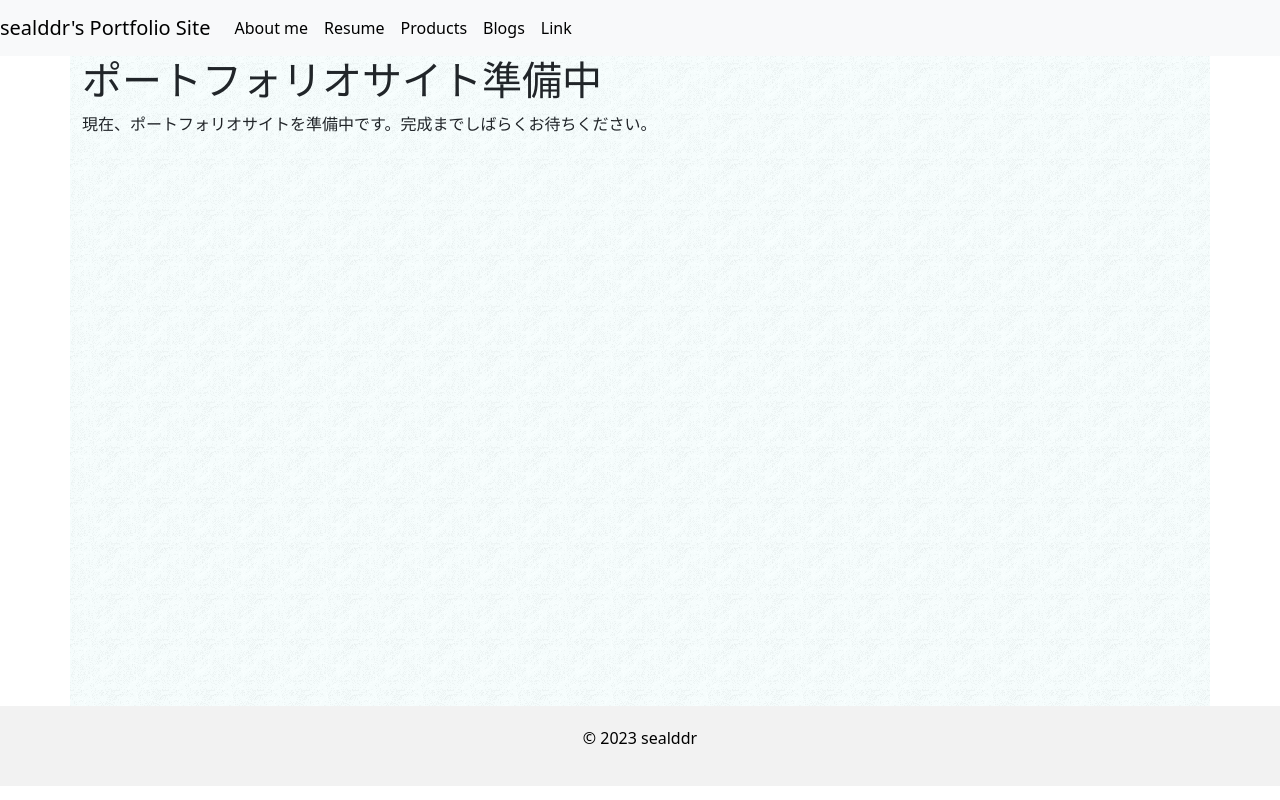
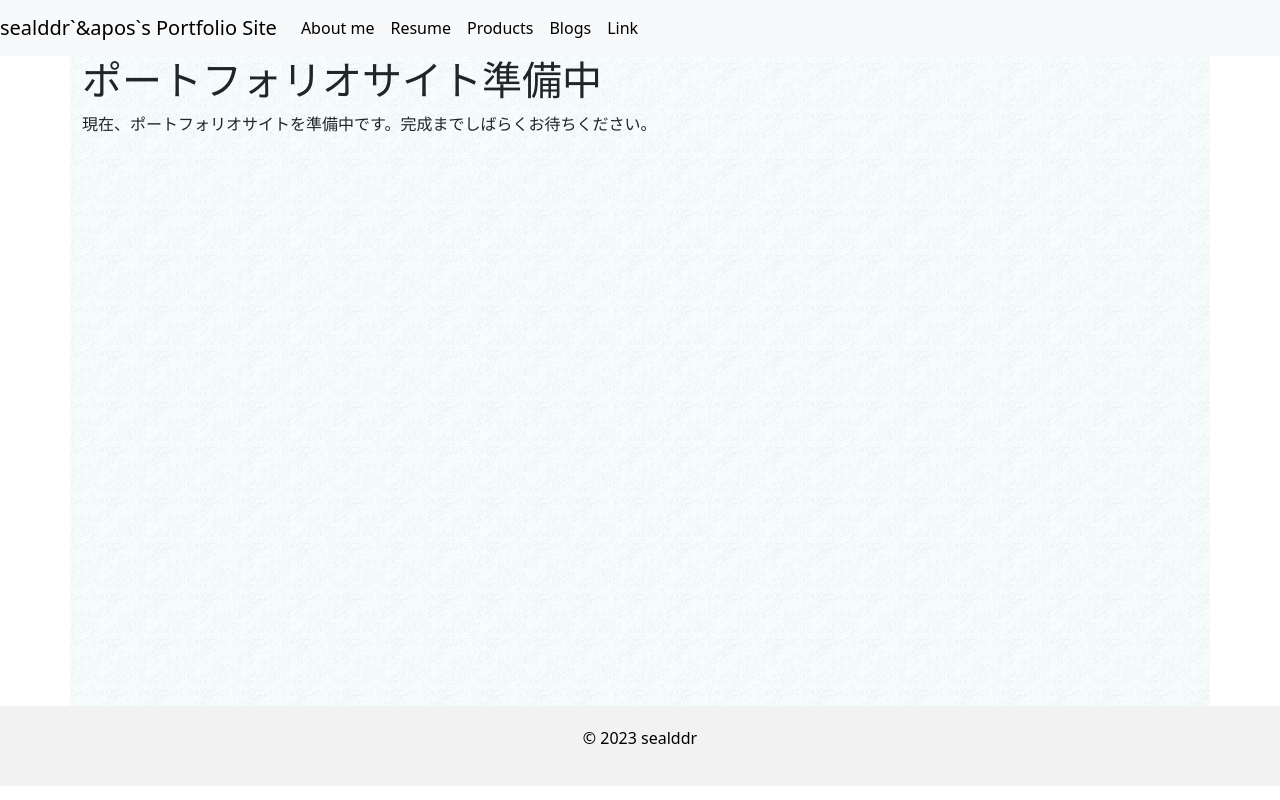
Before and after one commit to sealddr/sealddr.github.io, a Next.js app: page / in a window 1280 px wide. Built offline with nearby package versions, Linux system fonts and the light colour scheme.

Commit message:
escape apos

```diff
--- a/src/pages/index.tsx
+++ b/src/pages/index.tsx
@@ -6,7 +6,7 @@ export default function Home() {
   return (
     <RootLayout>
       <Navbar bg="light" expand="lg">
-        <Navbar.Brand href="#home">sealddr's Portfolio Site</Navbar.Brand>
+        <Navbar.Brand href="#home">sealddr`&apos`s Portfolio Site</Navbar.Brand>
         <Navbar.Toggle aria-controls="basic-navbar-nav" />
         <Navbar.Collapse id="basic-navbar-nav">
         <Nav className="mr-auto">
```
